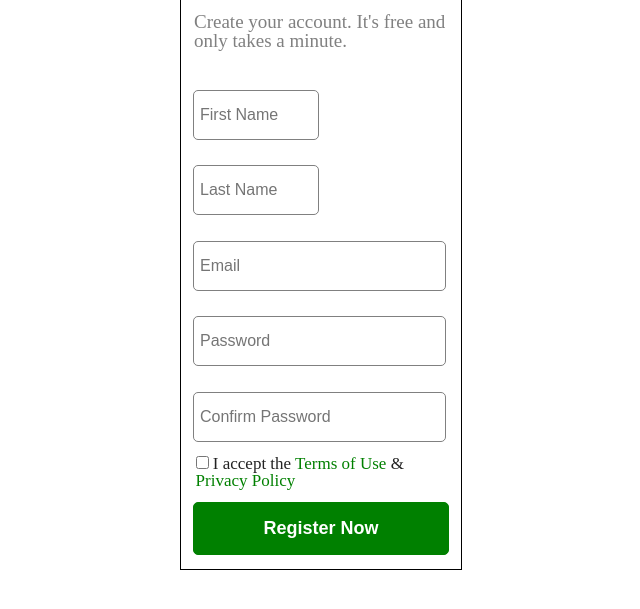
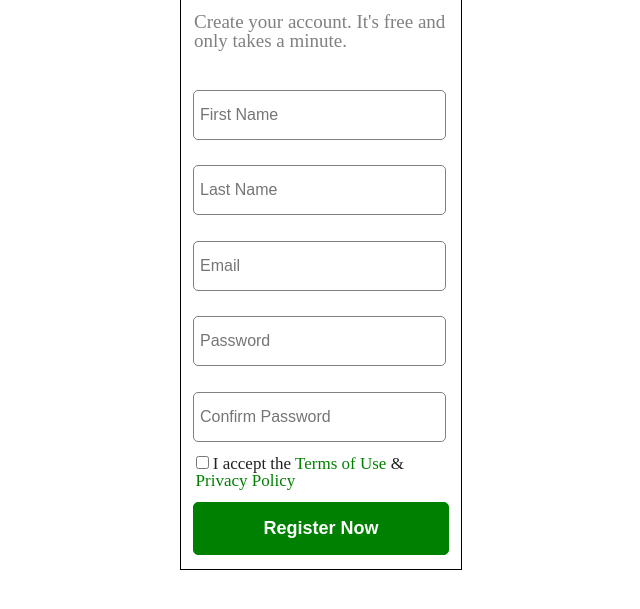
Before and after one commit to dyachenkoY/input_first, a plain HTML site: page index.html in a window 1280 px wide. Shown: the part 237-846 px from the top of the page, without its empty margins (319-959 px from the left). Drawn offline with Linux system fonts and the light colour scheme.

Commit message:
add @media from .input_name

```diff
--- a/assets/style/style.css
+++ b/assets/style/style.css
@@ -101,3 +101,9 @@
 .link {
     color: green;
 }
+
+@media screen and (max-width: 1416px) and (min-width: 500px){
+    .input_name {
+        width: 99%;
+    }
+}
```
